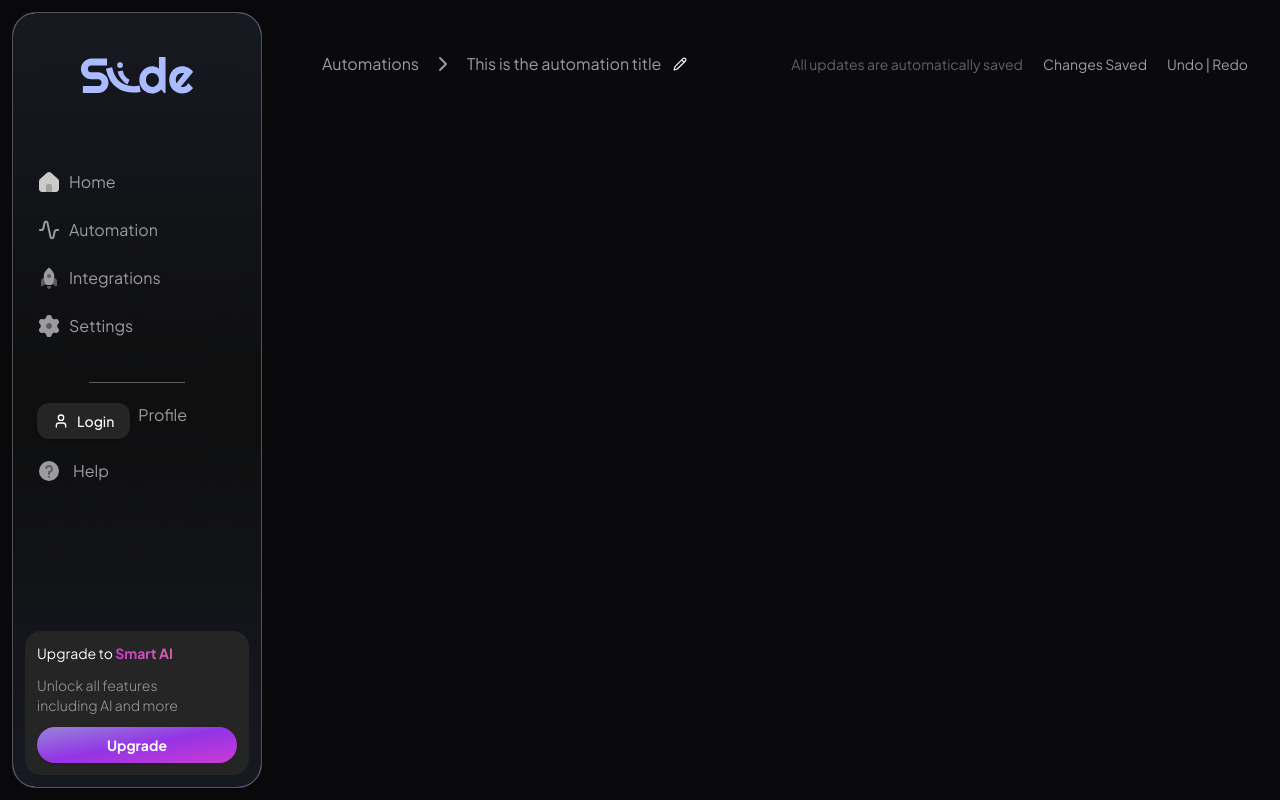
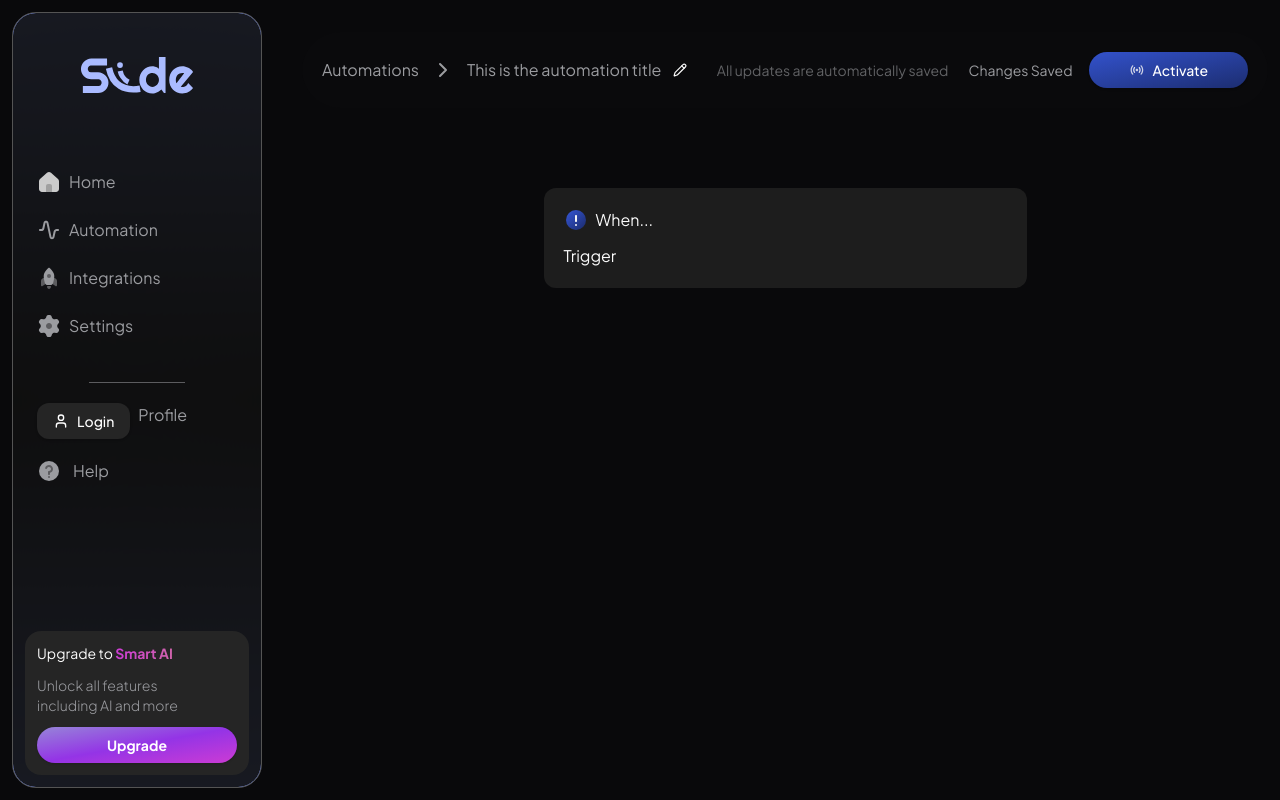
Before and after one commit to IvanHaidutski/insta-app, a Next.js app: page /dashboard/1/automation/wewefwef in a window 1280 px wide. Built offline with nearby package versions, Linux system fonts and the light colour scheme; no server answers.

Commit message:
daily commit

```diff
--- a/src/app/(protected)/dashboard/[slug]/automation/[id]/page.tsx
+++ b/src/app/(protected)/dashboard/[slug]/automation/[id]/page.tsx
@@ -1,4 +1,6 @@
+import Trigger from "@/components/global/automation/trigger";
 import AutomationsBreadCrumb from "@/components/global/bread-crumbs/automations";
+import { Warning } from "@/icons";
 import React from "react";
 
 type Props = {
@@ -12,6 +14,13 @@
   return (
     <div className="flex flex-col items-center gap-y-20">
       <AutomationsBreadCrumb id={params.id} />
+      <div className="w-full lg:w-10/12 xl:w-6/12 p-5 rounded-xl flex flex-col bg-[#1D1D1D] gap-y-3">
+        <div className="flex gap-x-2">
+          <Warning />
+          When...
+        </div>
+        <Trigger id={params.id} />
+      </div>
     </div>
   );
 };
--- /dev/null
+++ b/src/components/global/activate-automation-button/index.tsx
@@ -0,0 +1,22 @@
+import { Button } from "@/components/ui/button";
+import React from "react";
+import Loader from "../loader";
+import { ActiveAutomation } from "@/icons/active-automation";
+
+type Props = {};
+
+const ActivateAutomationButton = (props: Props) => {
+  //WIP: Setup optimistic ui
+  //WIP: Get some automation data
+  return (
+    <Button className="lg:px-10 bg-gradient-to-br hover:opacity-80 text-white rounded-full from-[#3352CC] font-medium to-[#1C2D70] ml-4">
+      {/* WIP: Set the loading state */}
+      <Loader state={false}>
+        <ActiveAutomation />
+        <p className="lg:inline hidden">Activate</p>
+      </Loader>
+    </Button>
+  );
+};
+
+export default ActivateAutomationButton;
--- /dev/null
+++ b/src/components/global/automation/trigger/index.tsx
@@ -0,0 +1,11 @@
+import React from "react";
+
+type Props = {
+  id: string;
+};
+
+const Trigger = ({ id }: Props) => {
+  return <div>Trigger</div>;
+};
+
+export default Trigger;
--- a/src/components/global/bread-crumbs/automations/index.tsx
+++ b/src/components/global/bread-crumbs/automations/index.tsx
@@ -1,11 +1,15 @@
 import { PencilDuoToneBlack } from "@/icons";
 import { ChevronRight, Pencil } from "lucide-react";
 import React from "react";
+import ActivateAutomationButton from "../../activate-automation-button";
 
-type Props = {};
+type Props = {
+  id: string;
+};
 
-const AutomationsBreadCrumb = (props: Props) => {
-  //WIP: get the automation data
+const AutomationsBreadCrumb = ({ id }: Props) => {
+  //WIP: fetch the automation data
+  //User mutation stuff to update the automations
   return (
     <div className="rounded-full w-full p-5 bg-[#18181B1A] flex items-center">
       <div className="flex items-center gap-x-3 min-w-0">
@@ -29,11 +33,9 @@
           <p className="text-text-secondary text-sm truncate min-w-0">
             Changes Saved
           </p>
-          <p className="text-text-secondary text-sm truncate min-w-0">
-            Undo | Redo
-          </p>
         </div>
       </div>
+      <ActivateAutomationButton />
     </div>
   );
 };
```
